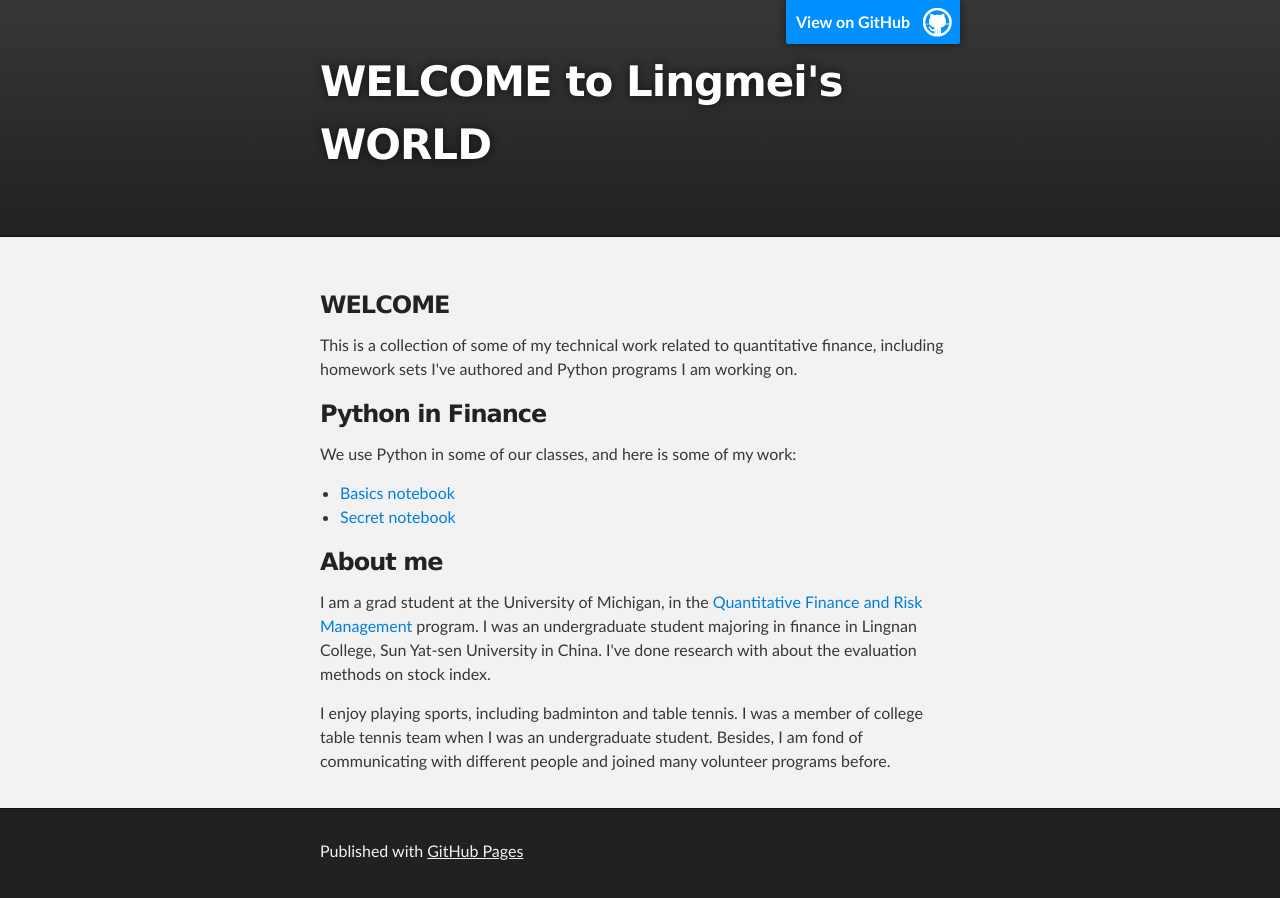
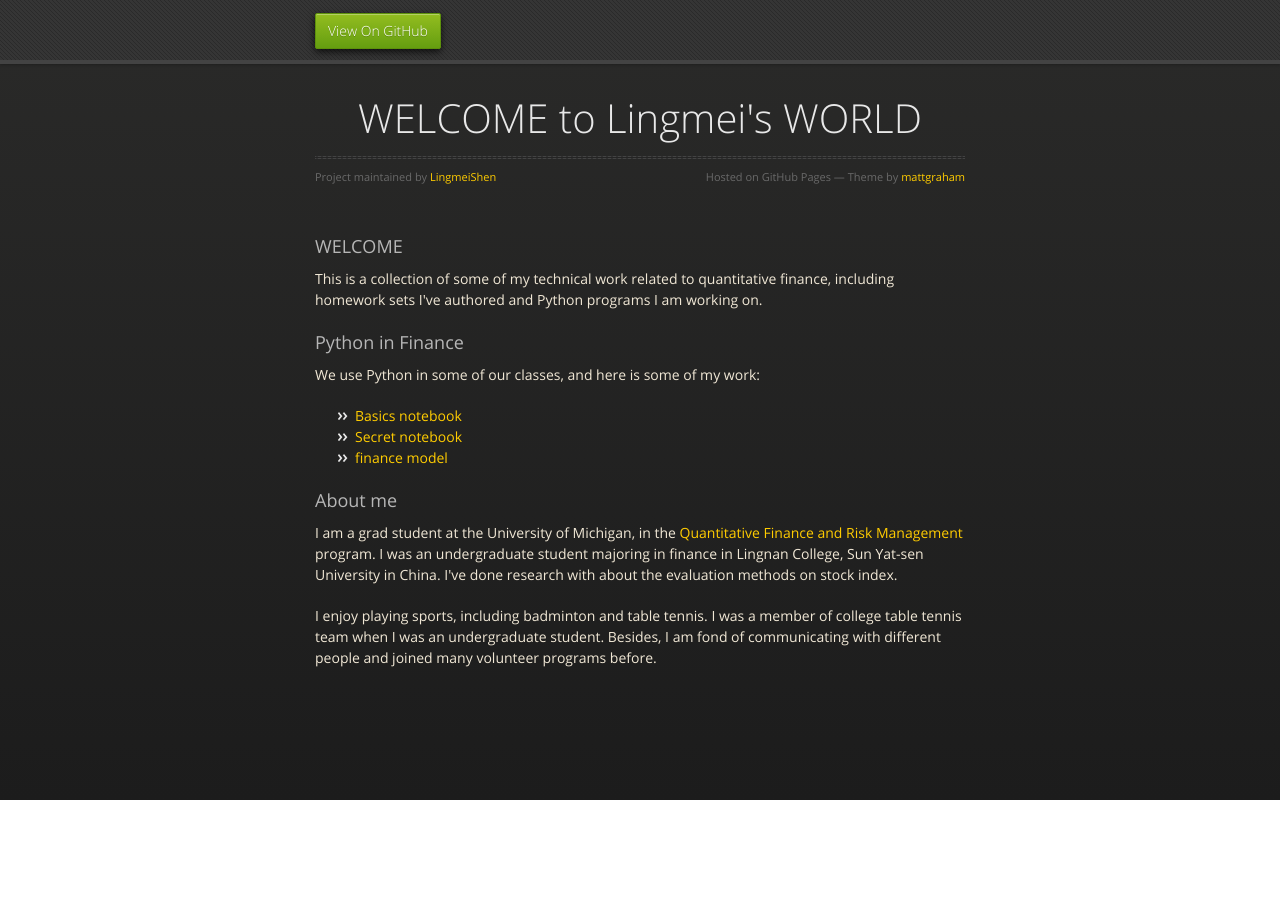
Before and after one commit to LingmeiShen/LingmeiShen.github.io, a plain HTML site: page index.html in a window 1280 px wide. After the commit the page ends 800 px from the top, so only its background shows below. Drawn offline with nearby package versions, Linux system fonts and the light colour scheme.

Commit message:
Replace master branch with page content via GitHub

```diff
--- a/index.html
+++ b/index.html
@@ -1,32 +1,40 @@
-<!DOCTYPE html>
+<!doctype html>
 <html>
+  <head>
+    <meta charset="utf-8">
+    <meta http-equiv="X-UA-Compatible" content="chrome=1">
+    <title>WELCOME to Lingmei&#39;s WORLD by LingmeiShen</title>
+    <link rel="stylesheet" href="stylesheets/styles.css">
+    <link rel="stylesheet" href="stylesheets/github-dark.css">
+    <script src="https://ajax.googleapis.com/ajax/libs/jquery/1.7.1/jquery.min.js"></script>
+    <script src="javascripts/respond.js"></script>
+    <!--[if lt IE 9]>
+      <script src="//html5shiv.googlecode.com/svn/trunk/html5.js"></script>
+    <![endif]-->
+    <!--[if lt IE 8]>
+    <link rel="stylesheet" href="stylesheets/ie.css">
+    <![endif]-->
+    <meta name="viewport" content="width=device-width, initial-scale=1, user-scalable=no">
 
-  <head>
-    <meta charset='utf-8'>
-    <meta http-equiv="X-UA-Compatible" content="chrome=1">
-    <meta name="description" content="WELCOME to Lingmei&#39;s WORLD : ">
+  </head>
+  <body>
+      <div id="header">
+        <nav>
+          <li class="fork"><a href="https://github.com/LingmeiShen">View On GitHub</a></li>
+        </nav>
+      </div><!-- end header -->
 
-    <link rel="stylesheet" type="text/css" media="screen" href="stylesheets/stylesheet.css">
+    <div class="wrapper">
 
-    <title>WELCOME to Lingmei&#39;s WORLD</title>
-  </head>
+      <section>
+        <div id="title">
+          <h1>WELCOME to Lingmei&#39;s WORLD</h1>
+          <p></p>
+          <hr>
+          <span class="credits left">Project maintained by <a href="https://github.com/LingmeiShen">LingmeiShen</a></span>
+          <span class="credits right">Hosted on GitHub Pages &mdash; Theme by <a href="https://twitter.com/michigangraham">mattgraham</a></span>
+        </div>
 
-  <body>
-
-    <!-- HEADER -->
-    <div id="header_wrap" class="outer">
-        <header class="inner">
-          <a id="forkme_banner" href="https://github.com/LingmeiShen">View on GitHub</a>
-
-          <h1 id="project_title">WELCOME to Lingmei&#39;s WORLD</h1>
-          <h2 id="project_tagline"></h2>
-
-        </header>
-    </div>
-
-    <!-- MAIN CONTENT -->
-    <div id="main_content_wrap" class="outer">
-      <section id="main_content" class="inner">
         <h3>
 <a id="welcome" class="anchor" href="#welcome" aria-hidden="true"><span aria-hidden="true" class="octicon octicon-link"></span></a>WELCOME</h3>
 
@@ -40,6 +48,7 @@
 <ul>
 <li><a href="https://github.com/LingmeiShen/qfrm/blob/master/python-basics-notebook-empty.ipynb">Basics notebook</a></li>
 <li><a href="https://github.com/LingmeiShen/qfrm/blob/master/python-secret-notebook-empty.ipynb">Secret notebook</a></li>
+<li><a href="https://github.com/LingmeiShen/Finance/blob/master/python-black-scholes-merton.ipynb">finance model</a></li>
 </ul>
 
 <h3>
@@ -49,16 +58,9 @@
 
 <p>I enjoy playing sports, including badminton and table tennis. I was a member of college table tennis team when I was an undergraduate student. Besides, I am fond of communicating with different people and joined many volunteer programs before. </p>
       </section>
+
     </div>
-
-    <!-- FOOTER  -->
-    <div id="footer_wrap" class="outer">
-      <footer class="inner">
-        <p>Published with <a href="https://pages.github.com">GitHub Pages</a></p>
-      </footer>
-    </div>
-
-
+    <!--[if !IE]><script>fixScale(document);</script><![endif]-->
 
   </body>
 </html>
--- a/params.json
+++ b/params.json
@@ -1,6 +1,6 @@
 {
   "name": "WELCOME to Lingmei's WORLD",
   "tagline": "",
-  "body": "### WELCOME\r\nThis is a collection of some of my technical work related to quantitative finance, including homework sets I've authored and Python programs I am working on.\r\n\r\n### Python in Finance\r\nWe use Python in some of our classes, and here is some of my work:\r\n* [Basics notebook](https://github.com/LingmeiShen/qfrm/blob/master/python-basics-notebook-empty.ipynb)\r\n* [Secret notebook](https://github.com/LingmeiShen/qfrm/blob/master/python-secret-notebook-empty.ipynb)\r\n\r\n### About me\r\nI am a grad student at the University of Michigan, in the [Quantitative Finance and Risk Management](https://lsa.umich.edu/math/graduates/quantitative-finance.html) program. I was an undergraduate student majoring in finance in Lingnan College, Sun Yat-sen University in China. I've done research with about the evaluation methods on stock index. \r\n\r\nI enjoy playing sports, including badminton and table tennis. I was a member of college table tennis team when I was an undergraduate student. Besides, I am fond of communicating with different people and joined many volunteer programs before. ",
+  "body": "### WELCOME\r\nThis is a collection of some of my technical work related to quantitative finance, including homework sets I've authored and Python programs I am working on.\r\n\r\n### Python in Finance\r\nWe use Python in some of our classes, and here is some of my work:\r\n* [Basics notebook](https://github.com/LingmeiShen/qfrm/blob/master/python-basics-notebook-empty.ipynb)\r\n* [Secret notebook](https://github.com/LingmeiShen/qfrm/blob/master/python-secret-notebook-empty.ipynb)\r\n* [finance model](https://github.com/LingmeiShen/Finance/blob/master/python-black-scholes-merton.ipynb)\r\n\r\n### About me\r\nI am a grad student at the University of Michigan, in the [Quantitative Finance and Risk Management](https://lsa.umich.edu/math/graduates/quantitative-finance.html) program. I was an undergraduate student majoring in finance in Lingnan College, Sun Yat-sen University in China. I've done research with about the evaluation methods on stock index. \r\n\r\nI enjoy playing sports, including badminton and table tennis. I was a member of college table tennis team when I was an undergraduate student. Besides, I am fond of communicating with different people and joined many volunteer programs before. ",
   "note": "Don't delete this file! It's used internally to help with page regeneration."
 }
```
